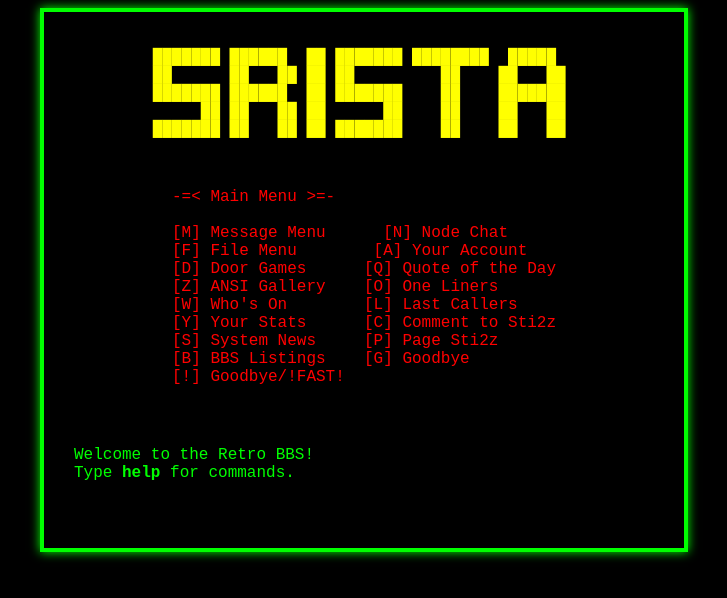
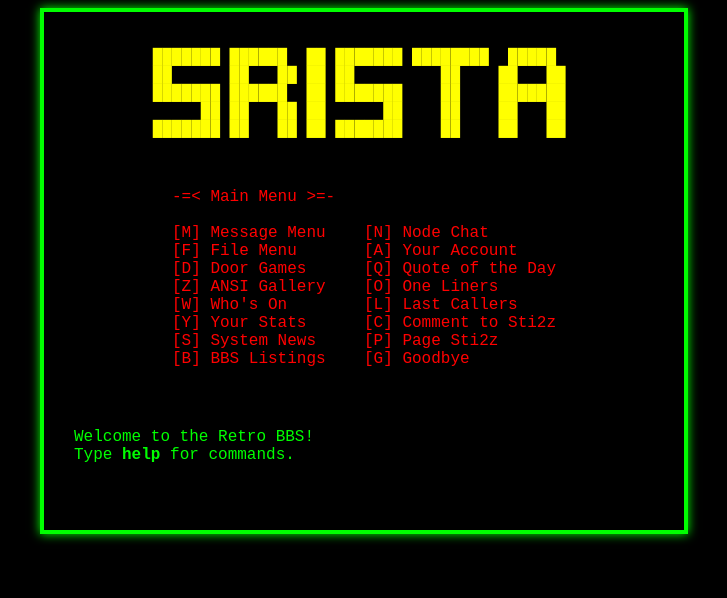
Before and after one commit to chosenblip/HermeticNet, a plain HTML site: page index.html in a window 1280 px wide. Shown: the whole page, without its empty margins (276-1003 px from the left). Drawn offline with Linux system fonts and the light colour scheme.

Commit message:
Update index.html

```diff
--- a/index.html
+++ b/index.html
@@ -20,15 +20,14 @@
             <pre class="menu">
 -=< Main Menu >=-
 
-[M] Message Menu      [N] Node Chat
-[F] File Menu        [A] Your Account
+[M] Message Menu    [N] Node Chat
+[F] File Menu       [A] Your Account
 [D] Door Games      [Q] Quote of the Day
 [Z] ANSI Gallery    [O] One Liners
 [W] Who's On        [L] Last Callers
 [Y] Your Stats      [C] Comment to Sti2z
 [S] System News     [P] Page Sti2z
 [B] BBS Listings    [G] Goodbye
-[!] Goodbye/!FAST!
             </pre>
         </div>
 
```
